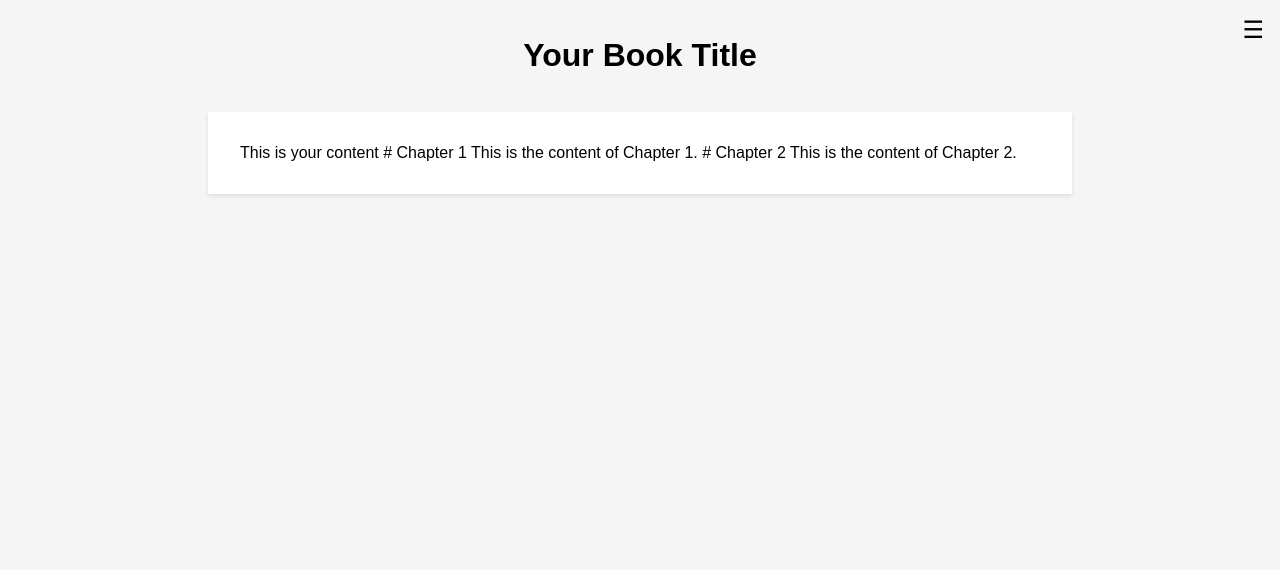
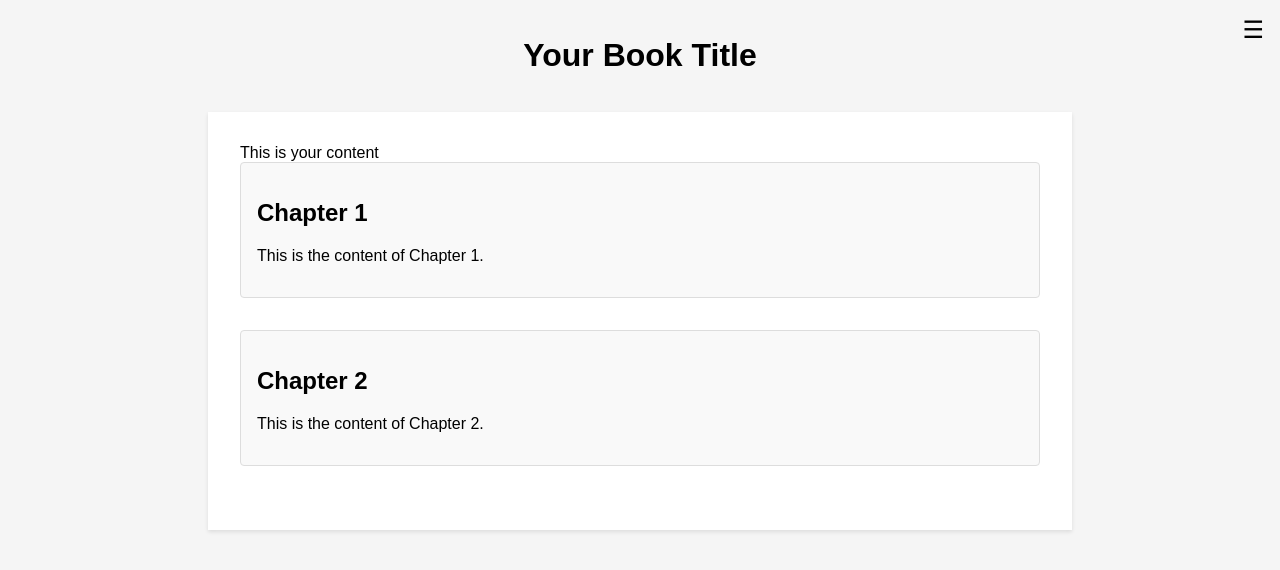
Before and after one commit to netphoria/netphoria-ebook.github.io, a plain HTML site: page index.html in a window 1280 px wide. Drawn offline with Linux system fonts and the light colour scheme.

Commit message:
Update index.html

```diff
--- a/index.html
+++ b/index.html
@@ -42,6 +42,13 @@
             position: relative;
             overflow: hidden;
         }
+        .chapter {
+            margin-bottom: 2rem;
+            padding: 1rem;
+            background-color: #f9f9f9;
+            border: 1px solid #ddd;
+            border-radius: 4px;
+        }
         .no-select {
             -webkit-touch-callout: none;
             -webkit-user-select: none;
@@ -56,6 +63,13 @@
         }
     </style>
     <script>
+        document.addEventListener('click', function(event) {
+            var menu = document.getElementById('menu');
+            var menuIcon = document.getElementById('menu-icon');
+            if (!menu.contains(event.target) && !menuIcon.contains(event.target)) {
+                menu.style.display = 'none';
+            }
+        });
         function toggleMenu() {
             var menu = document.getElementById('menu');
             if (menu.style.display === 'block') {
@@ -70,7 +84,7 @@
     <div class="header">
         <h1>Your Book Title</h1>
     </div>
-    <div class="menu-icon" onclick="toggleMenu()">
+    <div class="menu-icon" id="menu-icon" onclick="toggleMenu()">
         &#9776;
     </div>
     <div class="menu" id="menu">
@@ -80,12 +94,15 @@
     </div>
     <div class="content">
         <div class="no-select no-inspect" data-before="This is your content">
-            <!-- Your Markdown content here -->
-            # Chapter 1
-            This is the content of Chapter 1.
-
-            # Chapter 2
-            This is the content of Chapter 2.
+            <div class="chapter" id="chapter1">
+                <h2>Chapter 1</h2>
+                <p>This is the content of Chapter 1.</p>
+            </div>
+            <div class="chapter" id="chapter2">
+                <h2>Chapter 2</h2>
+                <p>This is the content of Chapter 2.</p>
+            </div>
+            <!-- Add more chapters here -->
         </div>
     </div>
 </body>
```
